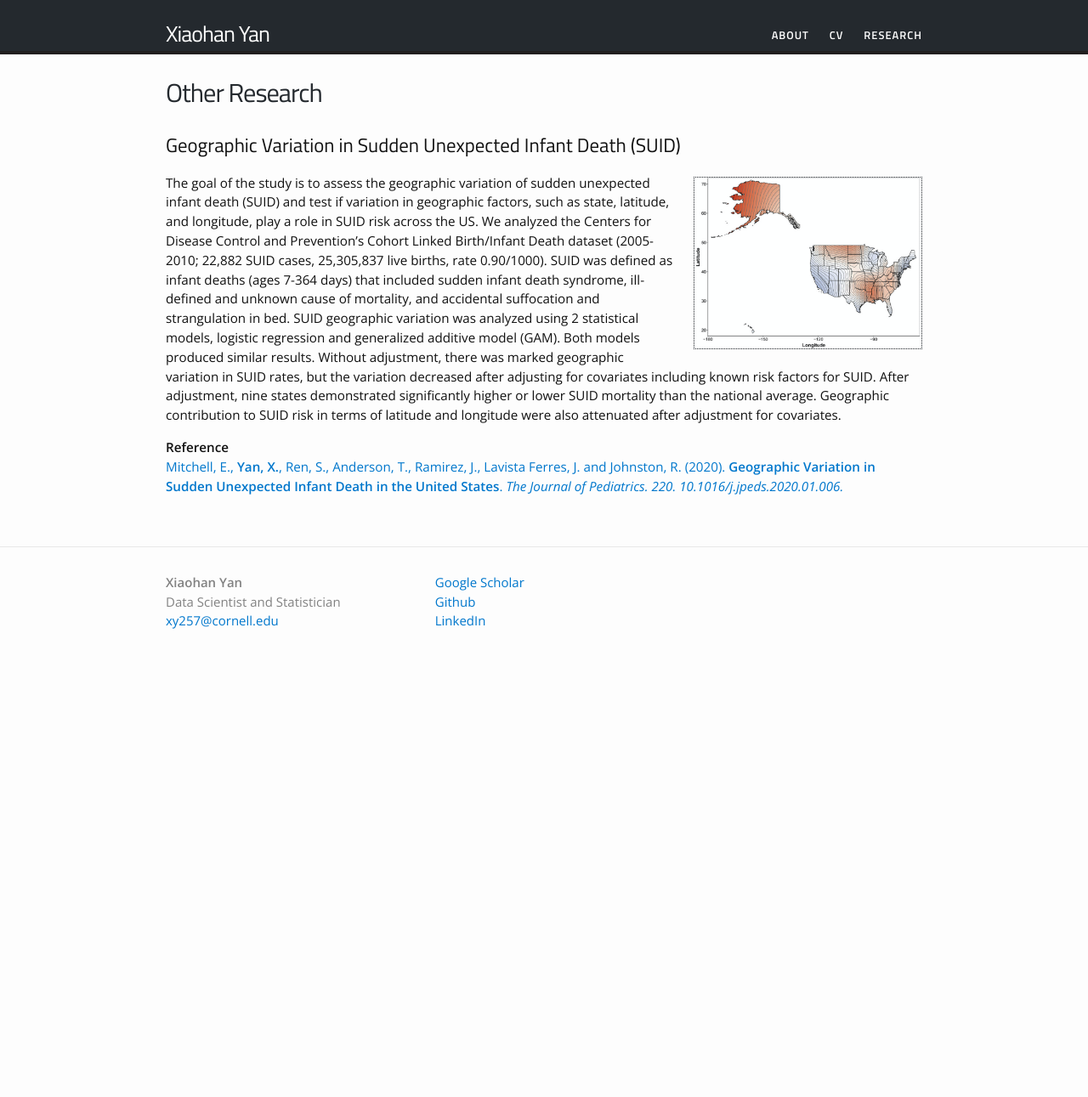
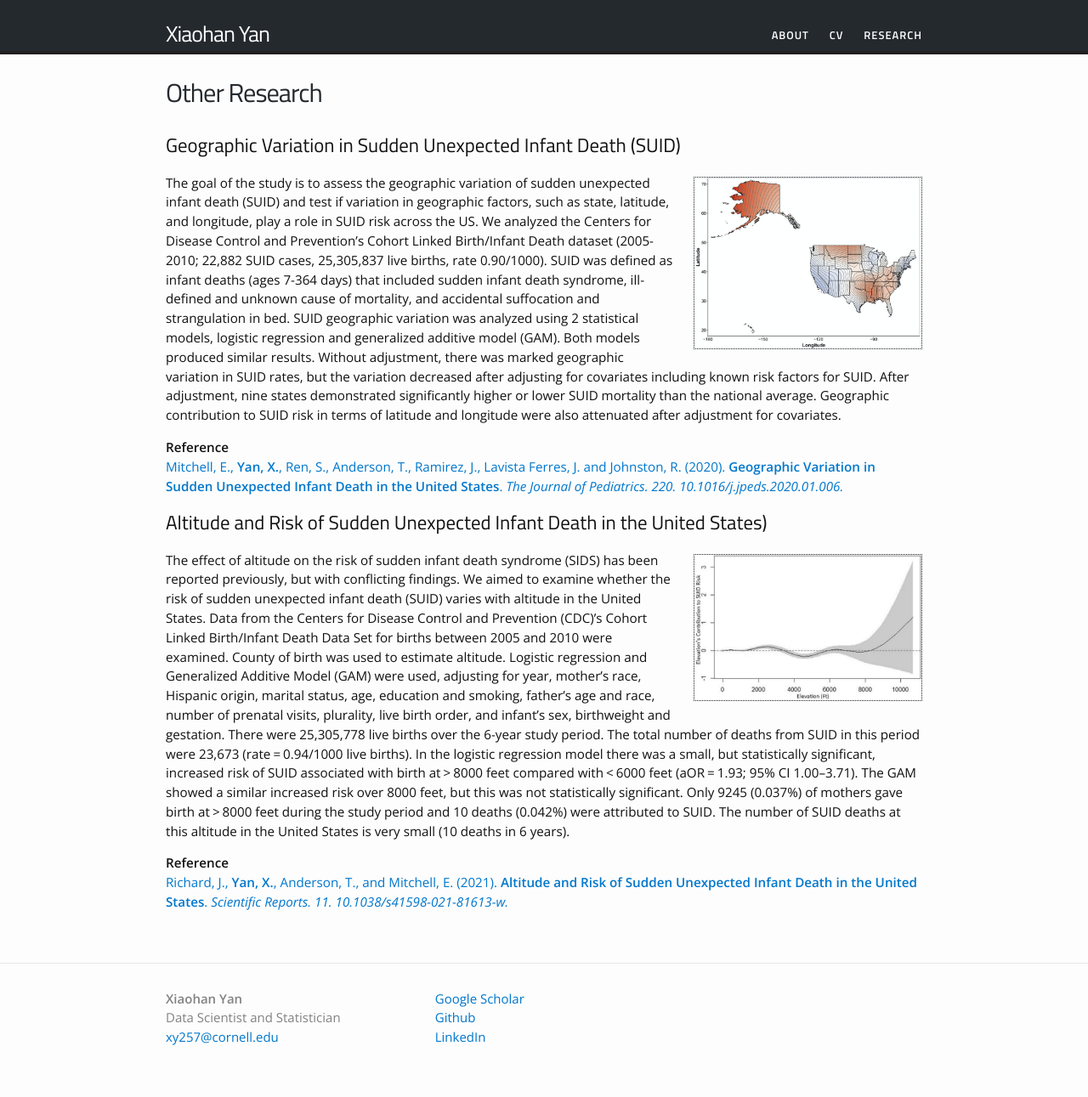
Before and after one commit to yanxht/yanxht.github.io, a Jekyll site: the page built from research/other.md, in a window 1280 px wide. Shown: the whole page at 85% size. Built offline with Jekyll 4.4.1, drawn with Linux system fonts in a browser that asks for light colours; before the commit the page ends 900 px from its top, so only the background shows below that.

Commit message:
Include SUID Altitude paper

```diff
--- a/index.html
+++ b/index.html
@@ -8,7 +8,7 @@ layout: default
 
 <p>This is my personal website, where you can find information on my current research and professional development. I am currently working as a Data Scientist at <i>Azure Compute Insights</i> which builds analytics tools for large-scale cloud infrastructure.
 
-<p>I received my PhD in Statistics from Cornell University. My research centered on using convex optimization to solve structured feature selection problems in high dimensions. While working at Microsoft I got involved in developing scalable network models for networks with millions of nodes (check out <a href="https://yanxht.github.io/research/bar/">our proposal</a>). Outside of work, I volunteer and provide statistical modeling support for non-profit initiatives: collaborating with researchers from <a href="https://www.microsoft.com/en-us/ai/ai-for-good">Microsoft AI for Good</a> and <a href="https://www.seattlechildrens.org">Seattle Children's Hospital</a>, we published <a href="https://yanxht.github.io/research/other/">a paper</a> on the geographic variation of sudden unexpected infant death (SUID) across the US. </p>
+<p>I earned my PhD in Statistics from Cornell University. My research centered on using convex optimization to solve structured feature selection problems in high dimensions. While working at Microsoft I got involved in developing scalable network models for networks with millions of nodes (check out <a href="https://yanxht.github.io/research/bar/">our proposal</a>). I also volunteer to provide statistical consulting for non-profit initiatives: collaborating with <a href="https://www.microsoft.com/en-us/ai/ai-for-good">Microsoft AI for Good</a>, we published studies on the sudden unexpected infant death (SUID) in the US, e.g., <a href="https://www.sciencedirect.com/science/article/pii/S002234762030010X">its geographic variation</a>, <a href="https://www.nature.com/articles/s41598-021-81613-w">the impact of high altitude</a>. </p>
 
 Below is a shot of Cornell campus with gorgeous fall foliage.
 
--- a/research/other.md
+++ b/research/other.md
@@ -12,3 +12,12 @@ The goal of the study is to assess the geographic variation of sudden unexpected
 
 **Reference**<br/>
 [Mitchell, E., **Yan, X.**, Ren, S., Anderson, T., Ramirez, J., Lavista Ferres, J. and Johnston, R. (2020). **Geographic Variation in Sudden Unexpected Infant Death in the United States**. *The Journal of Pediatrics. 220. 10.1016/j.jpeds.2020.01.006.*](https://www.sciencedirect.com/science/article/abs/pii/S002234762030010X)
+
+## Altitude and Risk of Sudden Unexpected Infant Death in the United States)
+
+{% include image_nocaption.html url="/images/suid_altitude.png" width_perc=30 align="right" %}
+
+The effect of altitude on the risk of sudden infant death syndrome (SIDS) has been reported previously, but with conflicting findings. We aimed to examine whether the risk of sudden unexpected infant death (SUID) varies with altitude in the United States. Data from the Centers for Disease Control and Prevention (CDC)’s Cohort Linked Birth/Infant Death Data Set for births between 2005 and 2010 were examined. County of birth was used to estimate altitude. Logistic regression and Generalized Additive Model (GAM) were used, adjusting for year, mother’s race, Hispanic origin, marital status, age, education and smoking, father’s age and race, number of prenatal visits, plurality, live birth order, and infant’s sex, birthweight and gestation. There were 25,305,778 live births over the 6-year study period. The total number of deaths from SUID in this period were 23,673 (rate = 0.94/1000 live births). In the logistic regression model there was a small, but statistically significant, increased risk of SUID associated with birth at > 8000 feet compared with < 6000 feet (aOR = 1.93; 95% CI 1.00–3.71). The GAM showed a similar increased risk over 8000 feet, but this was not statistically significant. Only 9245 (0.037%) of mothers gave birth at > 8000 feet during the study period and 10 deaths (0.042%) were attributed to SUID. The number of SUID deaths at this altitude in the United States is very small (10 deaths in 6 years).
+
+**Reference**<br/>
+[Richard, J., **Yan, X.**, Anderson, T., and Mitchell, E. (2021). **Altitude and Risk of Sudden Unexpected Infant Death in the United States**. *Scientific Reports. 11. 10.1038/s41598-021-81613-w.*](https://www.nature.com/articles/s41598-021-81613-w)
```
Also changed, not shown: research.md (+2 -1 lines), images/suid_altitude.png (added).
